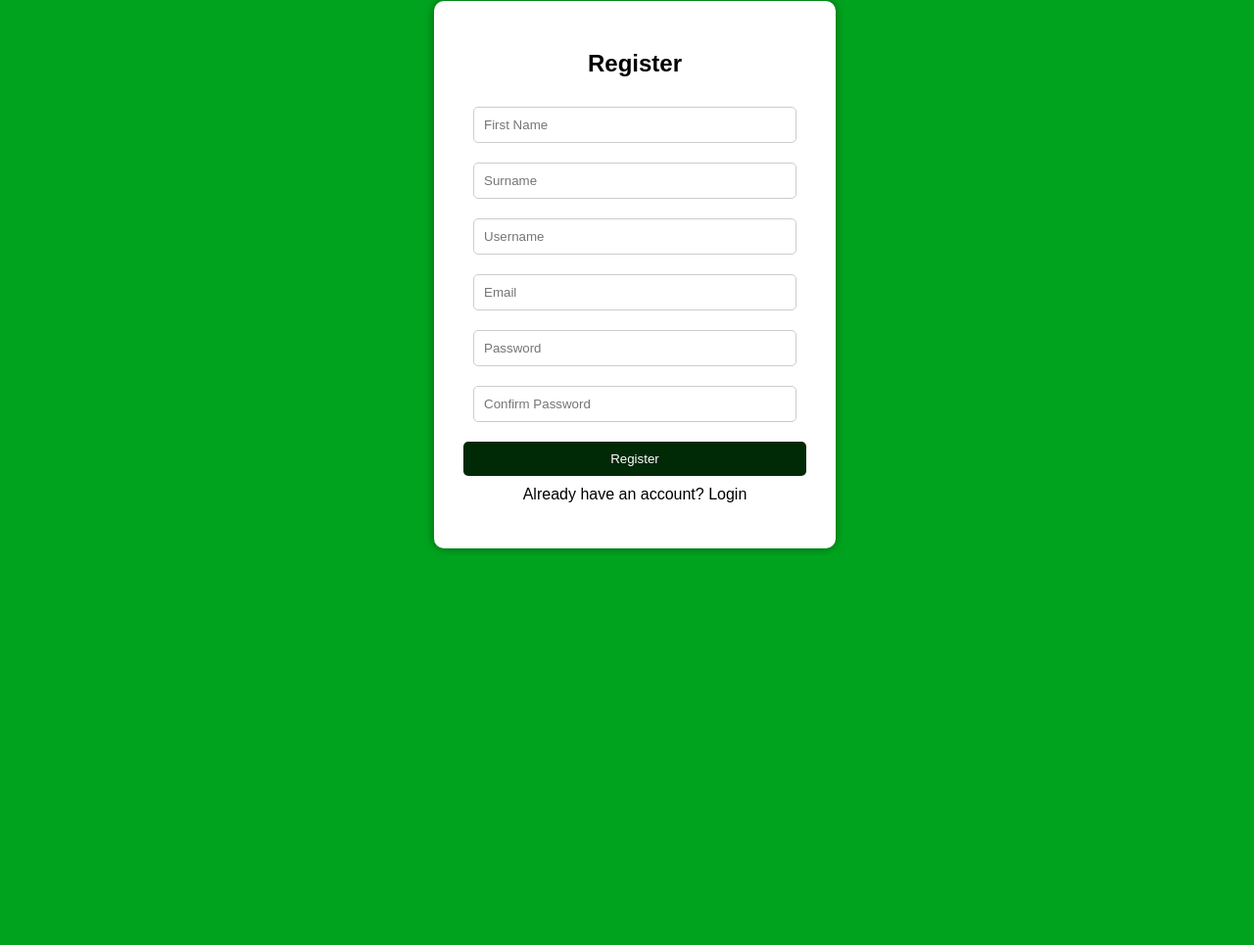
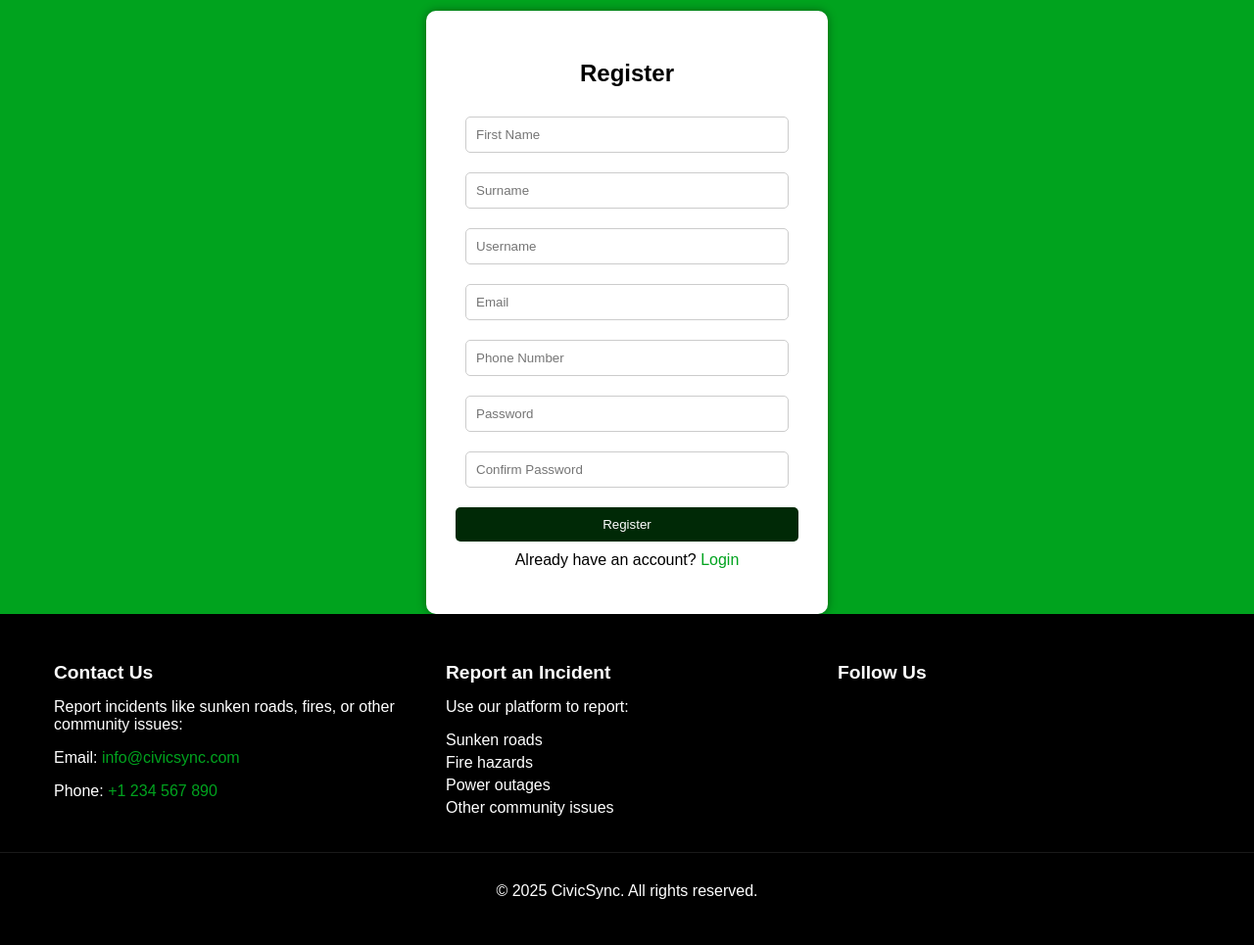
Before and after one commit to XhantiMbula/CivicSync, a plain HTML site: page registerPage/registerPage.html in a window 1280 px wide. Shown: the part 147-1112 px from the top of the page at 98% size. Before the commit the page ends 816 px from the top, so only its background shows below. Drawn offline with nearby package versions, Linux system fonts and the light colour scheme.

Commit message:
Update to login, register and resetpassword pages, navigation is working. Needs netlify to test email verification.

```diff
--- a/loginPage/loginPage.css
+++ b/loginPage/loginPage.css
@@ -84,12 +84,16 @@
 }
 
 p a {
-    color: black;
+    color: #00A31E;
     text-decoration: none;
 }
 
 a:hover {
     color: #002906;
+}
+
+.site-footer a:hover {
+    color: #e6ee00;
 }
 
 .navbar {
@@ -192,6 +196,60 @@
     justify-content: center;
 }
 
+.site-footer {
+    background-color: #000000;
+    color: white;
+    padding: 30px 0;
+    margin-top: 50px;
+}
+
+.footer-content {
+    max-width: 1200px;
+    margin: 0 auto;
+    display: flex;
+    flex-wrap: wrap;
+    justify-content: space-between;
+}
+
+.footer-section {
+    flex: 1;
+    min-width: 300px;
+    margin-bottom: 20px;
+    padding: 0 15px;
+}
+
+.footer-section h3 {
+    margin-bottom: 15px;
+    font-size: 1.2rem;
+}
+
+.footer-section ul {
+    list-style: none;
+    padding: 0;
+}
+
+.footer-section ul li {
+    margin-bottom: 5px;
+}
+
+.social-links a {
+    color: white;
+    margin-right: 15px;
+    font-size: 1.5rem;
+}
+
+.copyright {
+    text-align: center;
+    padding-top: 20px;
+    border-top: 1px solid rgba(255, 255, 255, 0.1);
+}
+
+@media (max-width: 550px) {
+    .footer-section {
+        flex: 100%;
+    }
+}
+
 /* ****** RESPONSIVE DESIGN * ******/
 
 @media (max-width: 992px) {
--- a/loginPage/loginPage.js
+++ b/loginPage/loginPage.js
@@ -47,10 +47,10 @@
 
     if (adminData) {
         console.log("Admin detected, redirecting...");
-        window.location.href = "https://studylocker-gg.netlify.app/adminDashboard";
+        window.location.href = "AdminDashboard";
     } else {
         console.log("Regular user detected, redirecting...");
-        window.location.href = "https://studylocker-gg.netlify.app/userDashboard";
+        window.location.href = "UserDashboard";
     }
 }
 
@@ -65,7 +65,7 @@
     console.log("Sending password reset email to:", email);
 
     const { error } = await supabase.auth.resetPasswordForEmail(email, {
-        redirectTo: "https://studylocker-gg.netlify.app/ResetPassword/resetPassword.html"
+        redirectTo: "/resetPassword/resetPassword.html"
     });
 
     if (error) {
--- a/registerPage/registerPage.css
+++ b/registerPage/registerPage.css
@@ -1,12 +1,16 @@
 body {
     font-family: Poppins, sans-serif;
     width: 100%;
-    height: 100vh;
+    margin: 0;
+    padding: 0;
     background-color: #00A31E;
     background-size: cover;
     background-repeat: no-repeat;
     background-attachment: fixed;
     background-position: center center;
+    display: flex;
+    flex-direction: column;
+    min-height: 100vh;
 }
 
 /* Center .loginContainer */
@@ -16,6 +20,7 @@
     align-items: center; /* Centers container vertically (optional) */
     width: 100%;
     margin-top: 80px; /* Pushes below the fixed navbar */
+    flex: 1;
 }
 
 /* Keep .container's existing styles */
@@ -84,12 +89,16 @@
 }
 
 p a {
-    color: black;
+    color: #00A31E;
     text-decoration: none;
 }
 
 a:hover {
     color: #002906;
+}
+
+.site-footer a:hover {
+    color: #e6ee00;
 }
 
 .navbar {
@@ -105,7 +114,6 @@
 .navbar .logo a {
     font-size: 1.5rem;
     font-weight: bold;
-
 }
 
 .navbar .links {
@@ -140,56 +148,62 @@
 .action_btn:active {
     scale: 0.95;
 }
-/* ****** Copyright ****** */
-.copyright_footer {
-    position: fixed;
+
+/* ****** Footer Styles ****** */
+.site-footer {
+    background-color: #000000;
     color: white;
-    bottom: 0;
+    padding: 30px 0;
     width: 100%;
-    background-color: #002906;
-    line-height: 2;
-    text-align: center;
-    left: 0;
+    box-sizing: border-box;
 }
 
-#copyright_footer p{
-    font-size: 1rem;
-    font-family: 'Trebuchet MS', 'Lucida Sans Unicode', 'Lucida Grande', 'Lucida Sans', Arial, sans-serif;
-    text-transform: uppercase;
-    color: aliceblue;
+.footer-content {
+    max-width: 1200px;
+    margin: 0 auto;
+    display: flex;
+    flex-wrap: wrap;
+    justify-content: space-between;
+    padding: 0 15px;
 }
 
-/* ****** DROPDOWN MENU ****** */
-
-.dropdown_menu {
-    display: none;
-    position: absolute;
-    right: 2rem;
-    top: 60px;
-    height: 0;
-    width: 300px;
-    background: rgba(255, 255, 255, 0.1);
-    backdrop-filter: blur(15px);
-    border-radius: 10px;
-    overflow: hidden;
-    transition: height 0.2s cubic-bezier(0.175, 0.885, 0.32, 1.275);
+.footer-section {
+    flex: 1;
+    min-width: 300px;
+    margin-bottom: 20px;
+    padding: 0 15px;
 }
 
-.dropdown_menu.open{
-    height: 240px;
+.footer-section h3 {
+    margin-bottom: 15px;
+    font-size: 1.2rem;
 }
 
-.dropdown_menu li {
-    padding: 0.7rem;
-    display: flex;
-    align-items: center;
-    justify-content: center;
+.footer-section ul {
+    list-style: none;
+    padding: 0;
 }
 
-.dropdown_menu .action_btn {
-    width: 100%;
-    display: flex;
-    justify-content: center;
+.footer-section ul li {
+    margin-bottom: 5px;
+}
+
+.social-links a {
+    color: white;
+    margin-right: 15px;
+    font-size: 1.5rem;
+}
+
+.copyright {
+    text-align: center;
+    padding-top: 20px;
+    border-top: 1px solid rgba(255, 255, 255, 0.1);
+}
+
+@media (max-width: 550px) {
+    .footer-section {
+        flex: 100%;
+    }
 }
 
 /* ****** RESPONSIVE DESIGN * ******/
@@ -203,15 +217,4 @@
     .navbar .toggle_btn {
         display: block;
     }
-
-    .dropdown_menu {
-        display: block;
-    }
 }
-
-@media (max-width: 550px) {
-    .dropdown_menu {
-        left: 2rem;
-        width: unset;
-    }
-}
--- a/registerPage/registerPage.html
+++ b/registerPage/registerPage.html
@@ -20,15 +20,15 @@
         <div class="logo"><a href="#">CivicSync</a></div>
         <ul class="links">
         </ul>
-        <a href="./registerPage/registerPage.html" class="action_btn">Sign-Up</a>
-        <a href="./loginPage/loginPage.html" class="action_btn">Log-In</a>
+        <a href="/registerPage/registerPage.html" class="action_btn">Sign-Up</a>
+        <a href="/loginPage/loginPage.html" class="action_btn">Log-In</a>
         <div class="toggle_btn">
             <i class="fa-solid fa-bars"></i>
         </div>
     </div>
 
     <div class="dropdown_menu">
-        <li><a href="./loginPage/loginPage.html" class="action_btn">Log-In</a></li>
+        <li><a href="/loginPage/loginPage.html" class="action_btn">Log-In</a></li>
     </div>
 
     <div class="loginContainer">
@@ -41,15 +41,48 @@
             <input type="text" id="surname" placeholder="Surname">
             <input type="text" id="username" placeholder="Username">
             <input type="email" id="email" placeholder="Email">
+            <!-- Added Phone Number field after Email -->
+            <input type="tel" id="phone" placeholder="Phone Number">
             <input type="password" id="password" placeholder="Password">
             <input type="password" id="confirm-password" placeholder="Confirm Password">
             <button id="register-btn">Register</button>
 
-
-        <p>Already have an account? <a href="https://studylocker-gg.netlify.app/loginpage/loginpage">Login</a></p>
+            <p>Already have an account? <a href="/loginPage/loginPage.html">Login</a></p>
         </div>
     </div>
 
+    <!-- Added Footer Section -->
+    <footer class="site-footer">
+        <div class="footer-content">
+            <div class="footer-section">
+                <h3>Contact Us</h3>
+                <p>Report incidents like sunken roads, fires, or other community issues:</p>
+                <p>Email: <a href="mailto:info@civicsync.com">info@civicsync.com</a></p>
+                <p>Phone: <a href="tel:+1234567890">+1 234 567 890</a></p>
+            </div>
+            <div class="footer-section">
+                <h3>Report an Incident</h3>
+                <p>Use our platform to report:</p>
+                <ul>
+                    <li>Sunken roads</li>
+                    <li>Fire hazards</li>
+                    <li>Power outages</li>
+                    <li>Other community issues</li>
+                </ul>
+            </div>
+            <div class="footer-section">
+                <h3>Follow Us</h3>
+                <div class="social-links">
+                    <a href="#"><i class="fab fa-facebook"></i></a>
+                    <a href="#"><i class="fab fa-twitter"></i></a>
+                    <a href="#"><i class="fab fa-instagram"></i></a>
+                </div>
+            </div>
+        </div>
+        <div class="copyright">
+            <p>&copy; 2025 CivicSync. All rights reserved.</p>
+        </div>
+    </footer>
 
 </body>
 </html>
--- a/registerPage/registerPage.js
+++ b/registerPage/registerPage.js
@@ -61,7 +61,7 @@
                         LastName,
                         Username // ✅ This will be stored in `user_metadata`
                     },
-                    emailRedirectTo: "https://studylocker-gg.netlify.app/loginpage/loginpage"
+                    emailRedirectTo: "/loginPage/loginPage.html"
                 }
             });
 
@@ -78,11 +78,11 @@
             const { error: insertError } = await window.supabaseClient
             .from("UserTable")
             .insert([{
-                "FirstName": FirstName,
-                "LastName": LastName,
-                "Username": Username,
-                "Email": Email,
-                "Password": Password
+                "UserFirstname": FirstName,
+                "UserLastname": LastName,
+                "UserUsername": Username,
+                "UserEmail": Email,
+                "UserPassword": Password
             }]);
 
             if (insertError) throw insertError;
--- a/resetPassword/resetPassword.js
+++ b/resetPassword/resetPassword.js
@@ -40,7 +40,7 @@
         } else {
             showMessage("Password reset successful! Redirecting to login...", "success");
             setTimeout(() => {
-                window.location.href = "https://studylocker-gg.netlify.app/loginpage/loginpage";
+                window.location.href = "/loginpage/loginpage";
             }, 2000);
         }
     } catch (err) {
--- a/resetPassword/resetPasswordStyling.css
+++ b/resetPassword/resetPasswordStyling.css
@@ -84,12 +84,16 @@
 }
 
 p a {
-    color: black;
+    color: #00A31E;
     text-decoration: none;
 }
 
 a:hover {
-    color: #0000FF;
+    color: #002906;
+}
+
+.site-footer a:hover {
+    color: #e6ee00;
 }
 
 .navbar {
@@ -192,6 +196,54 @@
     justify-content: center;
 }
 
+.site-footer {
+    background-color: #000000;
+    color: white;
+    padding: 30px 0;
+    margin-top: 50px;
+}
+
+.footer-content {
+    max-width: 1200px;
+    margin: 0 auto;
+    display: flex;
+    flex-wrap: wrap;
+    justify-content: space-between;
+}
+
+.footer-section {
+    flex: 1;
+    min-width: 300px;
+    margin-bottom: 20px;
+    padding: 0 15px;
+}
+
+.footer-section h3 {
+    margin-bottom: 15px;
+    font-size: 1.2rem;
+}
+
+.footer-section ul {
+    list-style: none;
+    padding: 0;
+}
+
+.footer-section ul li {
+    margin-bottom: 5px;
+}
+
+.social-links a {
+    color: white;
+    margin-right: 15px;
+    font-size: 1.5rem;
+}
+
+.copyright {
+    text-align: center;
+    padding-top: 20px;
+    border-top: 1px solid rgba(255, 255, 255, 0.1);
+}
+
 /* ****** RESPONSIVE DESIGN * ******/
 
 @media (max-width: 992px) {
```
Also changed, not shown: loginPage/loginPage.html (+36 -4 lines), resetPassword/resetPassword.html (+33 -1 lines). Lines whose indentation alone changed are shown as unchanged.
